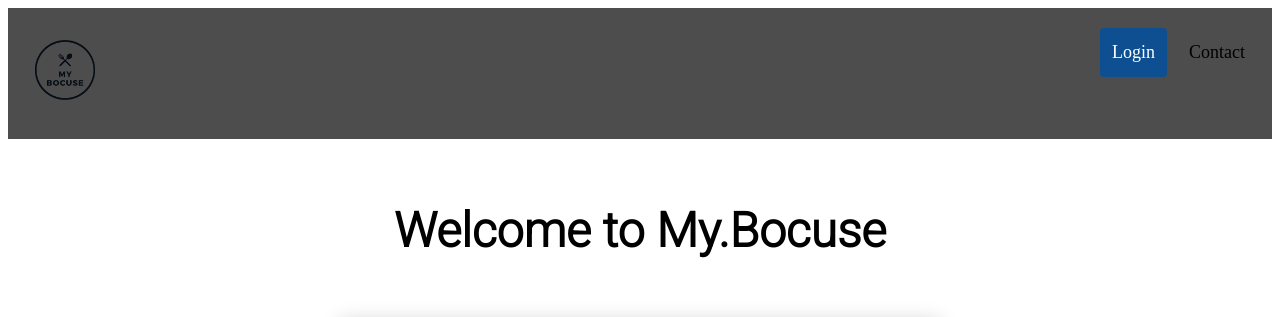
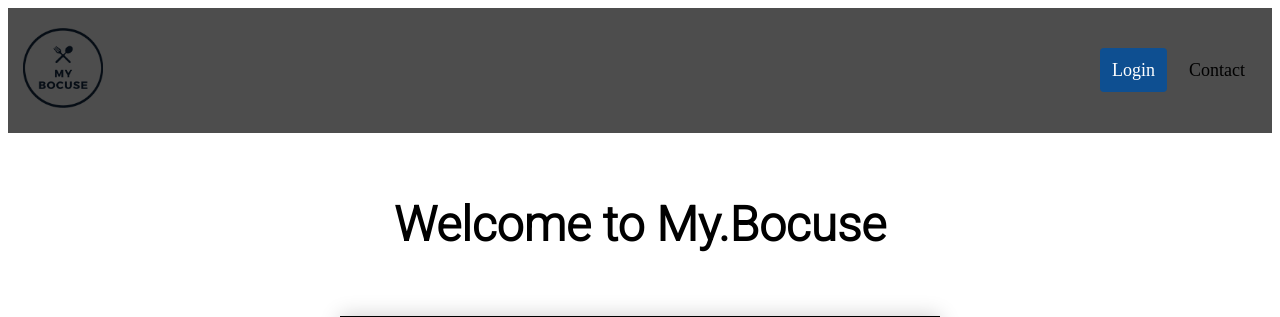
Before and after one commit to IgorDeSpi/myBocuse, a PHP site: page / in a window 1280 px wide. Shown: the top 317 px of the page. Run offline with PHP 8.4, Linux system fonts and the light colour scheme.

Commit message:
float enlevé dans le css et arrangement du zoom

```diff
--- a/Files_proteges/header.php
+++ b/Files_proteges/header.php
@@ -1,8 +1,8 @@
 <!-- Navbar -->
 <div class="header">
-<a href="#default" class="logo"><img src="./logo.png" height=60px width=60px></a>
+<a href="#default" class="logo zoom_logo"><img src="./logo.png" height=80px width=80px></a>
   <div class="header-right">
-    <a class="active" href="#login">Login</a>
-    <a href="#contact">Contact</a>
+    <div class="zoom_login"><a class="active padding_box " href="#login">Login</a></div>
+    <div class="zoom_contact"><a class="padding_box " href="#contact">Contact</a></div>
   </div>
 </div>
--- a/style.css
+++ b/style.css
@@ -70,16 +70,17 @@ input[type=submit]:hover {
     overflow: hidden;
     background-color:  #4d4d4d;
     padding: 20px 10px;
+    display: flex;
+    align-items: center;
+    justify-content: space-between;
+
 }
 
 .header a {
-    float: left;
     color: black;
     text-align: center;
-    padding: 12px;
     text-decoration: none;
     font-size: 18px;
-    line-height: 25px;
     border-radius: 4px;
 }
 
@@ -94,21 +95,28 @@ input[type=submit]:hover {
     color: white;
 }
 
-.header-right {
-    float: right;
+.padding_box{
+    padding: 12px;
 }
-/* Navbar effet zoom */
+
+.header-right{
+    display: flex;
+}
 
 
-.header a.active, .header-right > a:nth-child(2), .logo{
+/* Navbar effet zoom */
+.zoom_logo, .zoom_login, .zoom_contact{
     transform: scale(1);
     transition: .3s ease-in-out;
     margin-left: 5px;
     margin-right: 5px;
 }
-.header a.active:hover, .header-right > a:nth-child(2):hover, .logo:hover {
-    transform: scale(1.2);
+
+
+.zoom_logo:hover ,.zoom_login:hover, .zoom_contact:hover{
+    transform: scale(1.25);
 }
+
 /* Responsiveness */
 @media screen and (max-width: 500px) {
     .header a {
```
